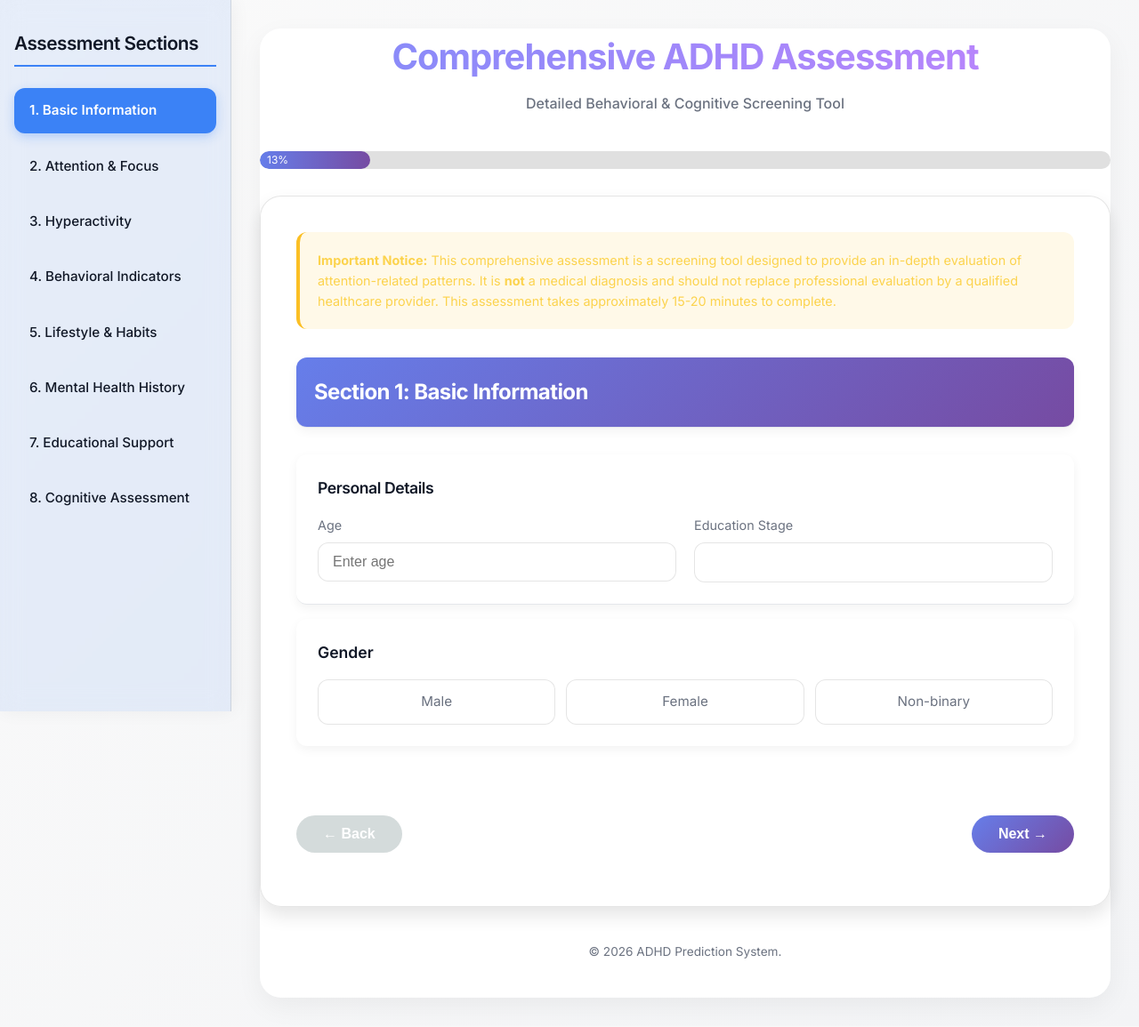
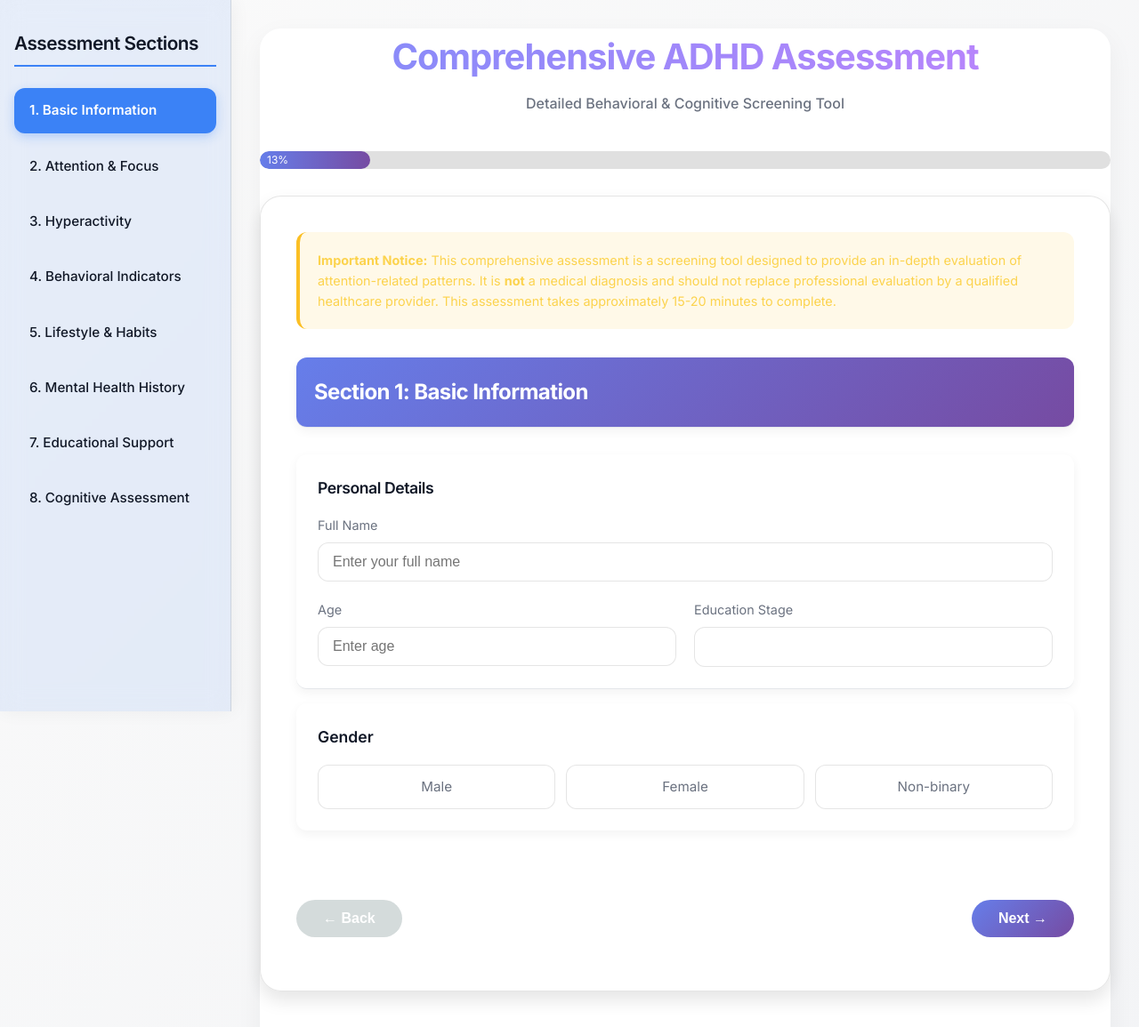
Before and after one commit to poorani-ramakrishnan/adhd_prediction, a Django app: page / in a window 1280 px wide. Shown: the top 1155 px of the page at 89% size. Before the commit the page ends 1128 px from the top, so only its background shows below. Run offline with Django 5.2, Linux system fonts and the light colour scheme; parts of the project's set-up code (start-up, migrations or seed data) failed here and were passed over.

Commit message:
Updated UI

```diff
--- a/adhd_system/predictor/templates/index.html
+++ b/adhd_system/predictor/templates/index.html
@@ -147,6 +147,23 @@
       max-width: 100%;
       padding: 0;
       margin: 0;
+    }
+
+    input[type="text"] {
+      width: 100%;
+      background: rgba(255, 255, 255, 0.05);
+      border: 1px solid var(--card-border);
+      border-radius: 12px;
+      padding: 12px 16px;
+      color: white;
+      font-size: 1rem;
+      transition: all 0.2s ease;
+      outline: none;
+    }
+
+    input[type="text"]:focus {
+      border-color: var(--primary);
+      background: rgba(255, 255, 255, 0.08);
     }
   </style>
   <script>
@@ -303,6 +320,15 @@
 
               <div class="question-group">
                 <h3 class="question-text">Personal Details</h3>
+                <div style="display: grid; grid-template-columns: 1fr; gap: 20px; margin-bottom: 20px;">
+                  <div>
+                    <label for="full_name"
+                      style="display: block; margin-bottom: 8px; font-size: 0.9rem; color: var(--text-muted);">
+                      Full Name
+                    </label>
+                    <input type="text" name="full_name" id="full_name" required placeholder="Enter your full name">
+                  </div>
+                </div>
                 <div style="display: grid; grid-template-columns: 1fr 1fr; gap: 20px;">
                   <div>
                     <label for="age"
--- a/adhd_system/predictor/views.py
+++ b/adhd_system/predictor/views.py
@@ -101,7 +101,8 @@ def predict(request):
                 'AcademicScore': user_data_raw['AcademicScore'],
             },
             'game_data': game_data,
-            'prediction': prediction
+            'prediction': prediction,
+            'user_name': request.POST.get('full_name', 'User')
         }
 
         # result_text = "There are possible signs of ADHD from your answers." if prediction == 1 else "You might not have ADHD"
@@ -154,7 +155,8 @@ def download_report(request):
         pdf_bytes = generate_adhd_report(
             data['user_data'],
             data['game_data'],
-            data['prediction']
+            data['prediction'],
+            user_name=data.get('user_name', 'User')
         )
         response = HttpResponse(pdf_bytes, content_type='application/pdf')
         response['Content-Disposition'] = 'attachment; filename="ADHD_Assessment_Report.pdf"'
```
Also changed, not shown: adhd_system/db.sqlite3, ml/adhd_ratio_70.csv.
